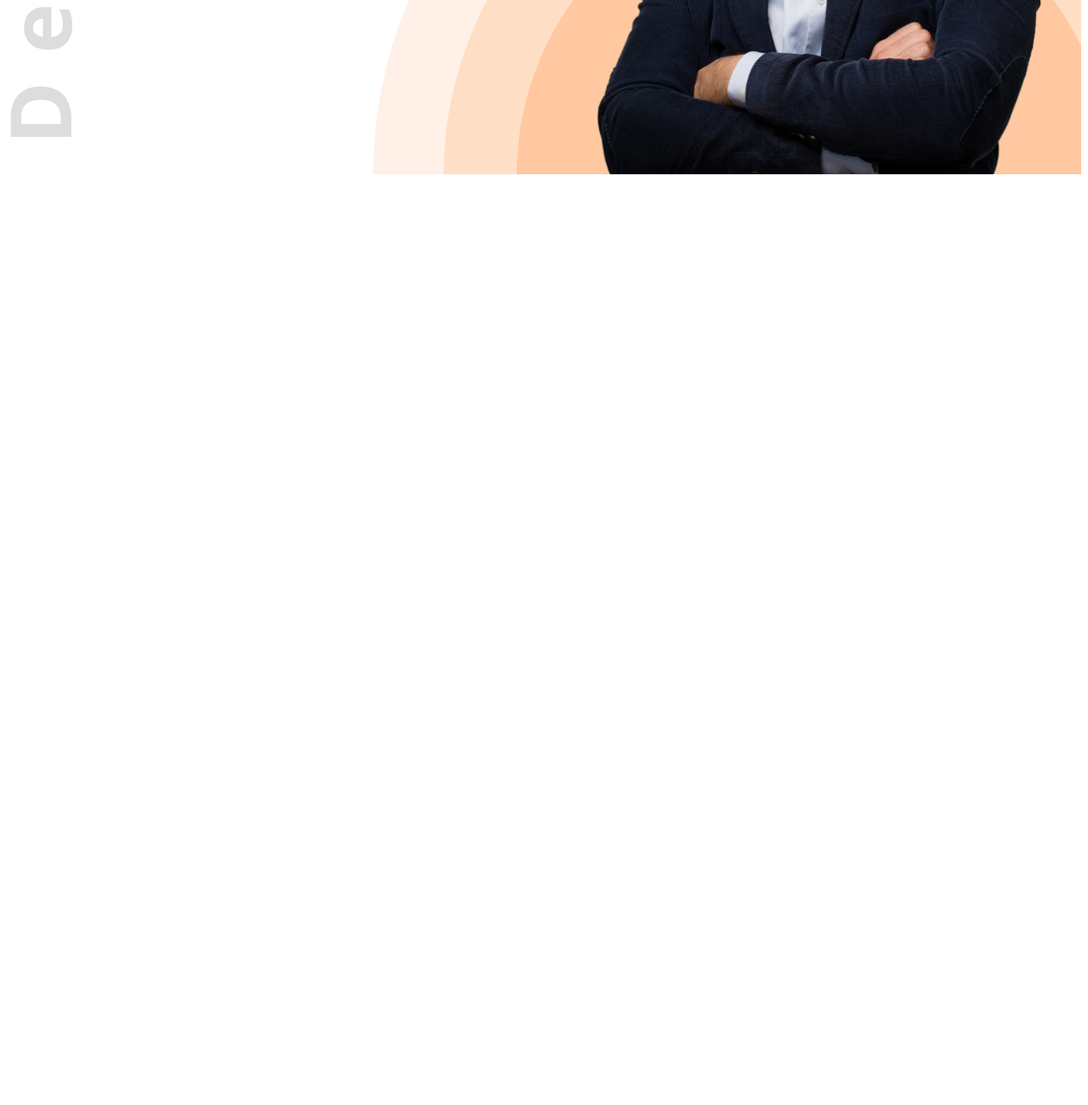
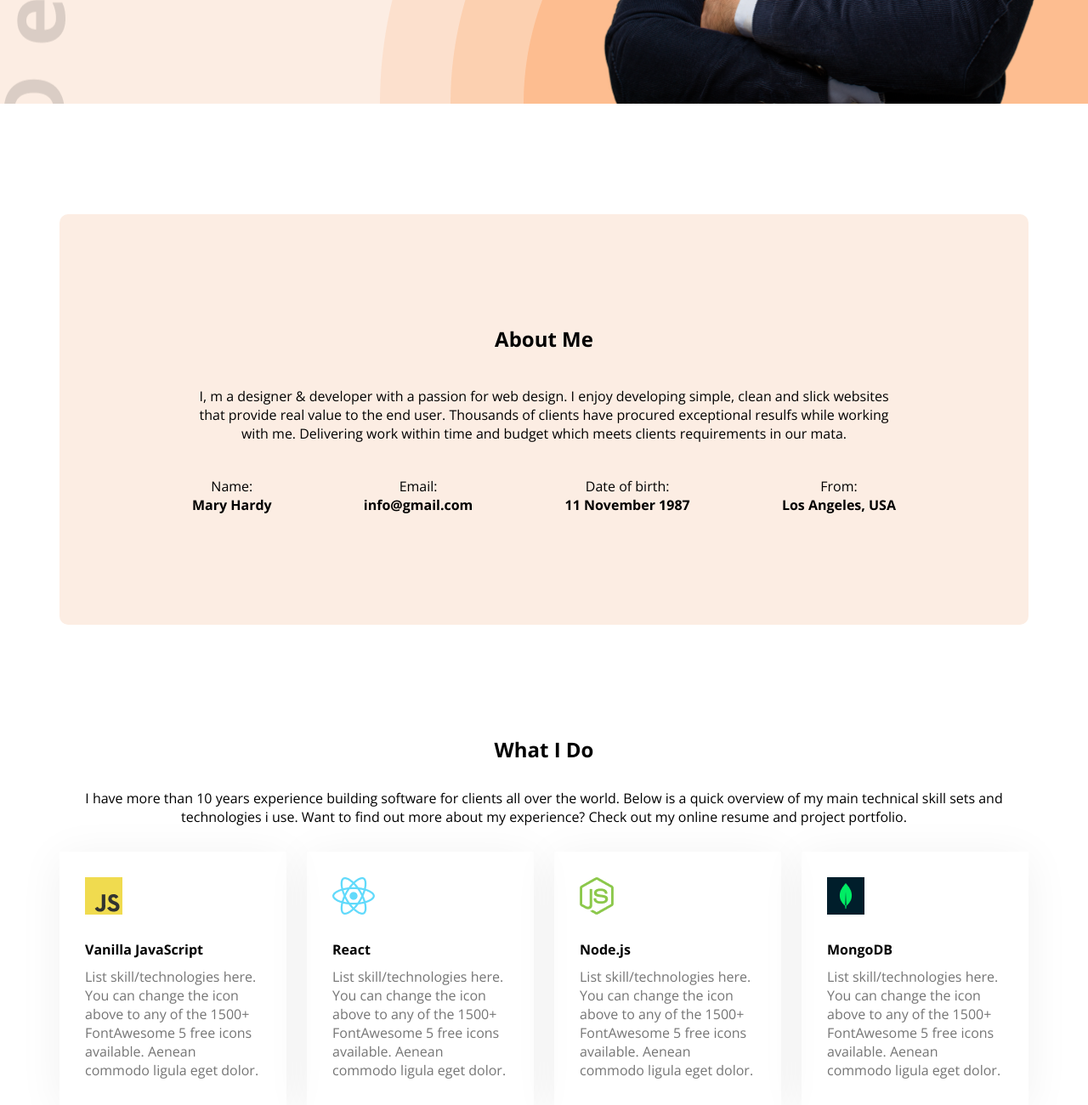
Before and after one commit to md-musaddik/web-dev-portfolio, a plain HTML site: page index.html in a window 1280 px wide. Shown: the part 610-1910 px from the top of the page at 85% size. Before the commit the page ends 823 px from the top, so only its background shows below. Drawn offline with nearby package versions, Linux system fonts and the light colour scheme.

Commit message:
Skills section added

```diff
--- a/index.html
+++ b/index.html
@@ -10,7 +10,7 @@
     <link rel="stylesheet" href="styles/style.css">
 </head>
 <body class="open-sans-normal">
-    <header class="header">
+    <header class="header secondary-bg">
         <nav>
             <h2 class="nav-title">Mus<span class="primary-text">a</span>ddik</h2>
             <ul>
@@ -28,7 +28,56 @@
             <img class="banner-pic" src="images/hardy.png" alt="">
         </div>
     </header>
-    <main></main>
+    <main>
+        <section class="about secondary-bg">
+            <h2 class="about-title">About Me</h2>
+            <p class="about-text">I, m a designer & developer with a passion for web design. I enjoy developing simple, clean and slick websites that provide real value to the end user. Thousands of clients have procured exceptional resulfs while working with me. Delivering work within time and budget which meets clients requirements in our mata.</p>
+            <div class="about-items">
+                <div class="about-item">
+                    <p class="item-title">Name:</p>
+                    <p class="item-description">Mary Hardy</p>
+                </div>
+                <div class="about-item">
+                    <p class="item-title">Email:</p>
+                    <p class="item-description">info@gmail.com</p>
+                </div>
+                <div class="about-item">
+                    <p class="item-title">Date of birth:</p>
+                    <p class="item-description">11 November 1987</p>
+                </div>
+                <div class="about-item">
+                    <p class="item-title">From:</p>
+                    <p class="item-description">Los Angeles, USA</p>
+                </div>
+            </div>
+        </section>
+        <section class="skills">
+            <h2 class="skills-title">What I Do</h2>
+            <p class="skills-description">I have more than 10 years experience building software for clients all over the world. Below is a quick overview of my main technical skill sets and technologies i use. Want to find out more about my experience? Check out my online resume and project portfolio.</p>
+            <div class="cards-container">
+                <div class="card">
+                    <img src="images/icons/js.png" alt="" class="card-icon">
+                    <p class="card-title">Vanilla JavaScript</p>
+                    <p class="card-description dark-3">List skill/technologies here. You can change the icon above to any of the 1500+ FontAwesome 5 free icons available. Aenean commodo ligula eget dolor.</p>
+                </div>
+                <div class="card">
+                    <img src="images/icons/react.png" alt="" class="card-icon">
+                    <p class="card-title">React</p>
+                    <p class="card-description dark-3">List skill/technologies here. You can change the icon above to any of the 1500+ FontAwesome 5 free icons available. Aenean commodo ligula eget dolor.</p>
+                </div>
+                <div class="card">
+                    <img src="images/icons/nodejs.png" alt="" class="card-icon">
+                    <p class="card-title">Node.js</p>
+                    <p class="card-description dark-3">List skill/technologies here. You can change the icon above to any of the 1500+ FontAwesome 5 free icons available. Aenean commodo ligula eget dolor.</p>
+                </div>
+                <div class="card">
+                    <img src="images/icons/mongo.png" alt="" class="card-icon">
+                    <p class="card-title">MongoDB</p>
+                    <p class="card-description dark-3">List skill/technologies here. You can change the icon above to any of the 1500+ FontAwesome 5 free icons available. Aenean commodo ligula eget dolor.</p>
+                </div>
+            </div>
+        </section>
+    </main>
     <footer></footer>
 </body>
 </html>
--- a/styles/style.css
+++ b/styles/style.css
@@ -1,4 +1,4 @@
-
+*{margin:0;padding:0;}
 .open-sans-normal{
   font-family: "Open Sans", sans-serif;
   font-optical-sizing: auto;
@@ -16,6 +16,9 @@
 .dark-2{
     color:#474747;
 }
+.dark-3{
+    color:#757575;
+}
 .btn-primary{
     color:#fff;
     background-color: #FD6E0A;
@@ -23,6 +26,11 @@
     border:0;
     border-radius: 5px;
 }
+.secondary-bg{
+    background-color: #fcede3;
+}
+
+
 /* header */
 .header{
     background-image: url(../images/developer.png),url(../images/header_bg.png);
@@ -80,3 +88,55 @@ nav li a{
 .banner-pic{
     width:580px;
 }
+/* main styles */
+main{
+    width:1140px;
+    margin:0 auto;
+}
+
+/* about */
+.about{
+    padding:130px 156px;
+    text-align:center;
+    margin-top:130px;
+    border-radius:10px;
+
+}
+.about-title{
+    margin-bottom:40px;
+}
+.about-items{
+    display: flex;
+    justify-content: space-between;
+    margin-top:40px;
+}
+.item-description{
+    font-weight:bold;
+}
+
+/* skills */
+.skills{
+    margin-top:130px;
+    text-align:center;
+}
+.skills-description{
+    margin:30px 0;
+}
+.cards-container{
+    display:flex;
+    justify-content: space-between;
+}
+.card{
+    text-align: left;
+    width:207px;
+    padding:30px;
+    box-shadow:0 6px 50px 0px rgba(0, 0, 0, 0.06);
+
+}
+.card-icon{
+    margin-bottom: 15px;
+}
+.card-title{
+    padding:10px 0px;
+    font-weight: 700;
+}
```
